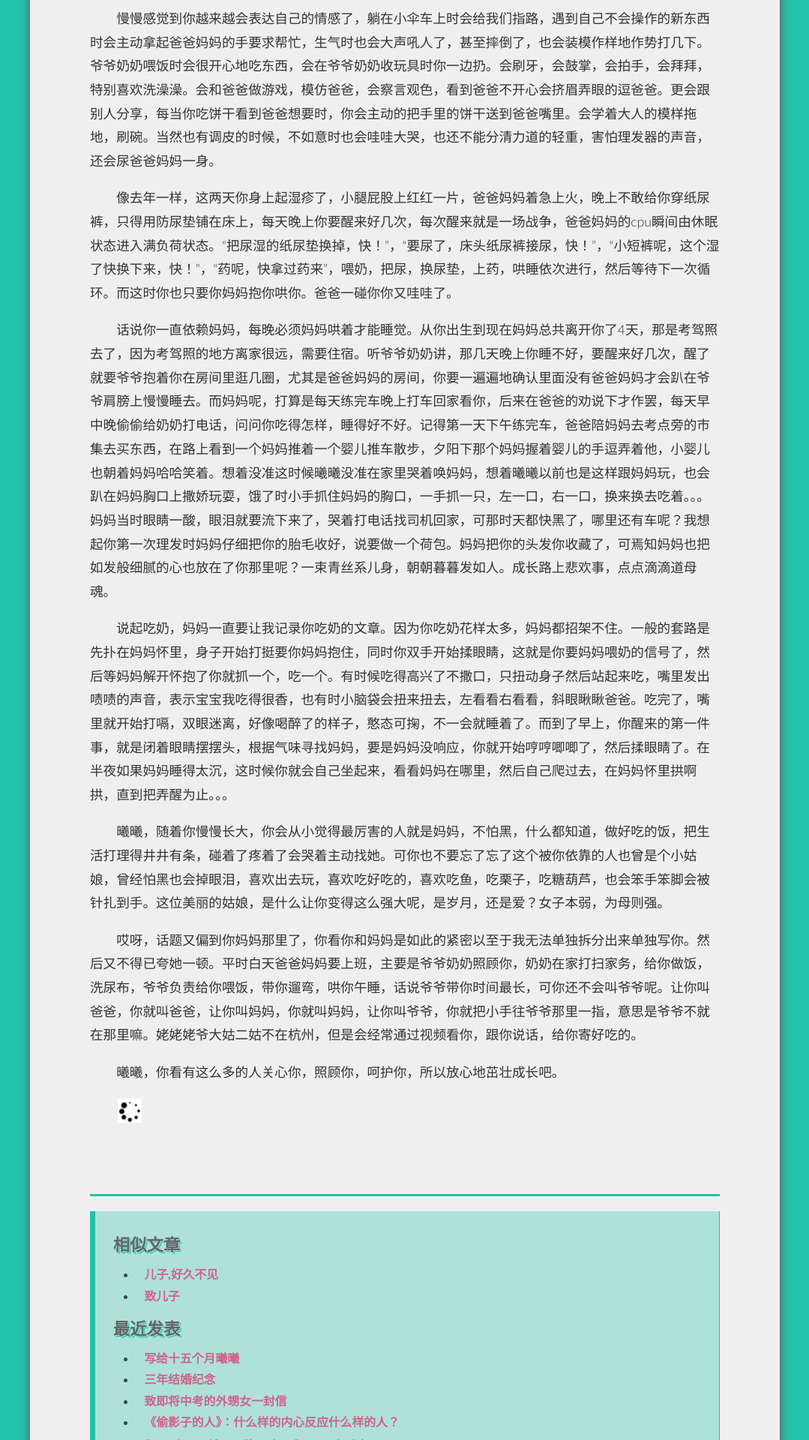
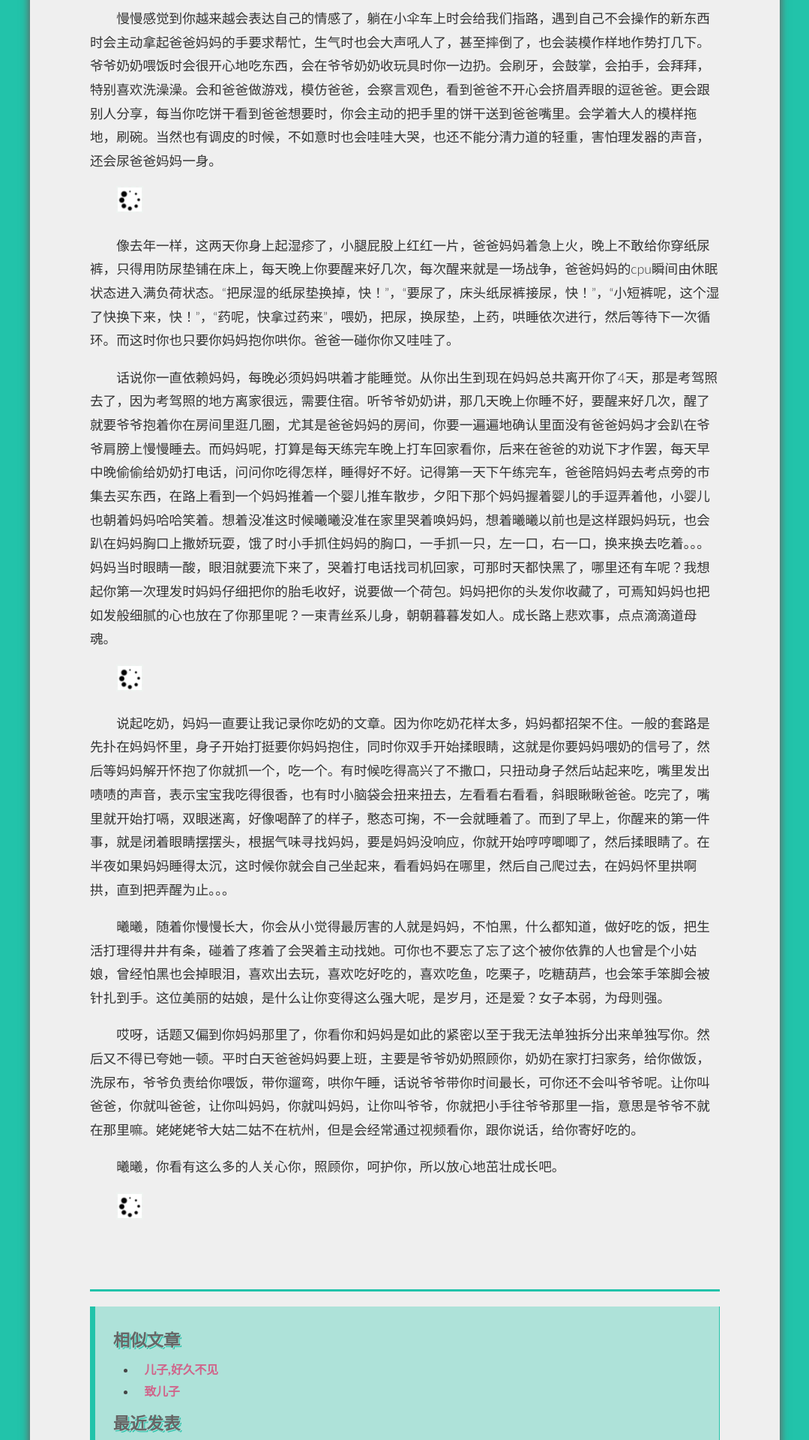
Before and after one commit to zwxscience/MyBlog, a Jekyll site: the page built from _posts/2016-11-20-to-fifteen-months-my-son.md, in a window 1280 px wide. Shown: the part 851-2771 px from the top of the page at 75% size, without its empty margins (100-1179 px from the left). Built offline with Jekyll 4.4.1, drawn with Linux system fonts in a browser that asks for light colours; Markdown is read by kramdown in place of the engine named in the settings; comment, search, counter and statistics services are not loaded; grey boxes are pictures that could not be loaded.

Commit message:
Update 2016-11-20-to-fifteen-months-my-son.md

```diff
--- a/_posts/2016-11-20-to-fifteen-months-my-son.md
+++ b/_posts/2016-11-20-to-fifteen-months-my-son.md
@@ -13,9 +13,13 @@ excerpt: 眨眼间，曦曦，你已经十五个月了，似乎前两天还在
 
 慢慢感觉到你越来越会表达自己的情感了，躺在小伞车上时会给我们指路，遇到自己不会操作的新东西时会主动拿起爸爸妈妈的手要求帮忙，生气时也会大声吼人了，甚至摔倒了，也会装模作样地作势打几下。爷爷奶奶喂饭时会很开心地吃东西，会在爷爷奶奶收玩具时你一边扔。会刷牙，会鼓掌，会拍手，会拜拜，特别喜欢洗澡澡。会和爸爸做游戏，模仿爸爸，会察言观色，看到爸爸不开心会挤眉弄眼的逗爸爸。更会跟别人分享，每当你吃饼干看到爸爸想要时，你会主动的把手里的饼干送到爸爸嘴里。会学着大人的模样拖地，刷碗。当然也有调皮的时候，不如意时也会哇哇大哭，也还不能分清力道的轻重，害怕理发器的声音，还会尿爸爸妈妈一身。
 
+<img src="{{ site.loadingImg }}" style="max-width: 400px; max-height: 400px;" data-src="http://blog.zhangweixiang.com/img/post/2016-11-20-to-fifteen-months-my-son/mmexport1480659975858.jpg" />
+
 像去年一样，这两天你身上起湿疹了，小腿屁股上红红一片，爸爸妈妈着急上火，晚上不敢给你穿纸尿裤，只得用防尿垫铺在床上，每天晚上你要醒来好几次，每次醒来就是一场战争，爸爸妈妈的cpu瞬间由休眠状态进入满负荷状态。“把尿湿的纸尿垫换掉，快！”，“要尿了，床头纸尿裤接尿，快！”，“小短裤呢，这个湿了快换下来，快！”，“药呢，快拿过药来”，喂奶，把尿，换尿垫，上药，哄睡依次进行，然后等待下一次循环。而这时你也只要你妈妈抱你哄你。爸爸一碰你你又哇哇了。
 
 话说你一直依赖妈妈，每晚必须妈妈哄着才能睡觉。从你出生到现在妈妈总共离开你了4天，那是考驾照去了，因为考驾照的地方离家很远，需要住宿。听爷爷奶奶讲，那几天晚上你睡不好，要醒来好几次，醒了就要爷爷抱着你在房间里逛几圈，尤其是爸爸妈妈的房间，你要一遍遍地确认里面没有爸爸妈妈才会趴在爷爷肩膀上慢慢睡去。而妈妈呢，打算是每天练完车晚上打车回家看你，后来在爸爸的劝说下才作罢，每天早中晚偷偷给奶奶打电话，问问你吃得怎样，睡得好不好。记得第一天下午练完车，爸爸陪妈妈去考点旁的市集去买东西，在路上看到一个妈妈推着一个婴儿推车散步，夕阳下那个妈妈握着婴儿的手逗弄着他，小婴儿也朝着妈妈哈哈笑着。想着没准这时候曦曦没准在家里哭着唤妈妈，想着曦曦以前也是这样跟妈妈玩，也会趴在妈妈胸口上撒娇玩耍，饿了时小手抓住妈妈的胸口，一手抓一只，左一口，右一口，换来换去吃着。。。妈妈当时眼睛一酸，眼泪就要流下来了，哭着打电话找司机回家，可那时天都快黑了，哪里还有车呢？我想起你第一次理发时妈妈仔细把你的胎毛收好，说要做一个荷包。妈妈把你的头发你收藏了，可焉知妈妈也把如发般细腻的心也放在了你那里呢？一束青丝系儿身，朝朝暮暮发如人。成长路上悲欢事，点点滴滴道母魂。
+
+<img src="{{ site.loadingImg }}" style="max-width: 400px; max-height: 400px;" data-src="http://blog.zhangweixiang.com/img/post/2016-11-20-to-fifteen-months-my-son/mmexport1480659964890.jpg" />
 
 说起吃奶，妈妈一直要让我记录你吃奶的文章。因为你吃奶花样太多，妈妈都招架不住。一般的套路是先扑在妈妈怀里，身子开始打挺要你妈妈抱住，同时你双手开始揉眼睛，这就是你要妈妈喂奶的信号了，然后等妈妈解开怀抱了你就抓一个，吃一个。有时候吃得高兴了不撒口，只扭动身子然后站起来吃，嘴里发出啧啧的声音，表示宝宝我吃得很香，也有时小脑袋会扭来扭去，左看看右看看，斜眼瞅瞅爸爸。吃完了，嘴里就开始打嗝，双眼迷离，好像喝醉了的样子，憨态可掬，不一会就睡着了。而到了早上，你醒来的第一件事，就是闭着眼睛摆摆头，根据气味寻找妈妈，要是妈妈没响应，你就开始哼哼唧唧了，然后揉眼睛了。在半夜如果妈妈睡得太沉，这时候你就会自己坐起来，看看妈妈在哪里，然后自己爬过去，在妈妈怀里拱啊拱，直到把弄醒为止。。。
 
@@ -25,6 +29,7 @@ excerpt: 眨眼间，曦曦，你已经十五个月了，似乎前两天还在
 
 曦曦，你看有这么多的人关心你，照顾你，呵护你，所以放心地茁壮成长吧。
 
-<img src="{{ site.loadingImg }}" style="max-width: 400px; max-height: 400px;" data-src="http://blog.zhangweixiang.com/img/post/Notes_1440755741481.jpg" />
+
+<img src="{{ site.loadingImg }}" style="max-width: 400px; max-height: 400px;" data-src="http://blog.zhangweixiang.com/img/post/2016-11-20-to-fifteen-months-my-son/mmexport1480644750766.jpg" />
 
 <iframe frameborder="no" border="0" marginwidth="0" marginheight="0" width=298 height=52 src="http://music.163.com/outchain/player?type=2&id=25699081&auto=1&height=32"></iframe>
```
